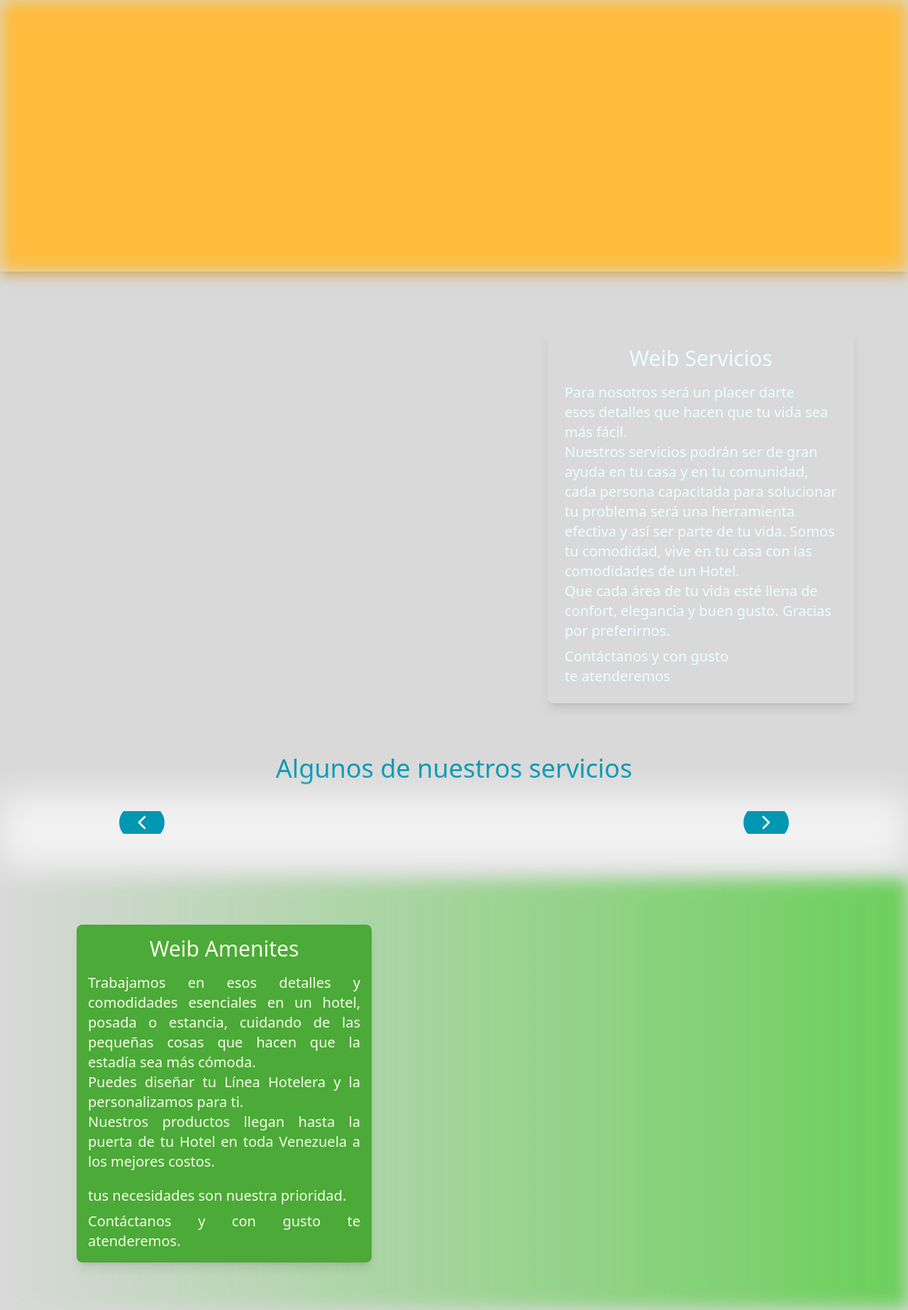
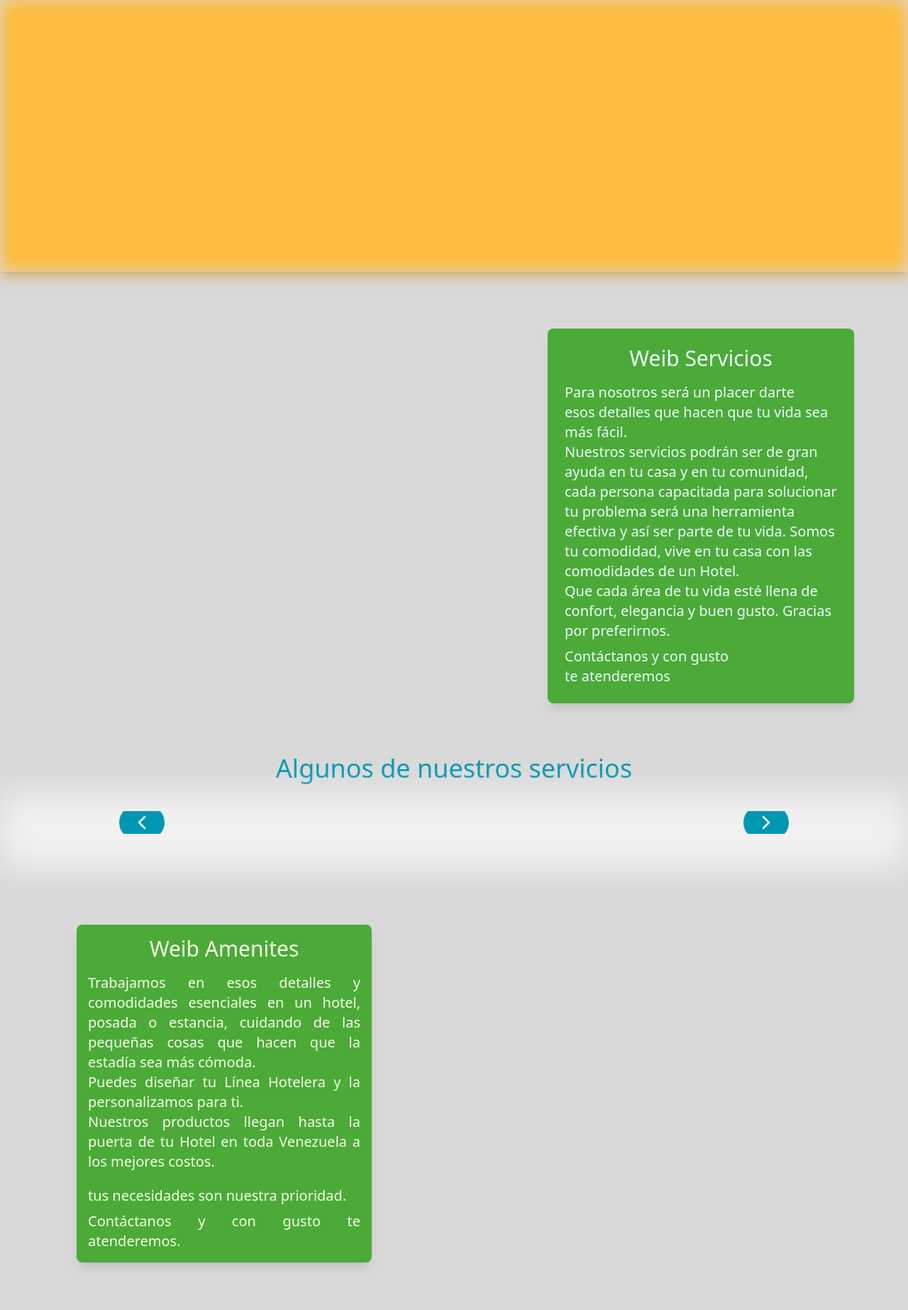
Before and after one commit to djvp3030/weib, a Django app: template main/templates/main.html in a window 1280 px wide. Shown: the part 74-1920 px from the top of the page at 71% size. Run offline with Django 5.2, Linux system fonts and the light colour scheme; the template is opened without the code that fills it, so the values that code supplies are empty; some libraries are stand-ins or nearby versions.

Commit message:
other changes

```diff
--- a/main/templates/main.html
+++ b/main/templates/main.html
@@ -39,7 +39,7 @@
     <!-- Servicios -->
     <section class="items-center mt-4 relative">
       <div
-        class="absolute bg-gradient-to-r from-[#6bcf5a]/70 from-10% w-full h-full blur-md"
+        class="absolute bg-gradient-to-r from-[#4baa38]/50 from-10% w-full h-full blur-md"
       ></div>
       <div class="flex justify-center space-x-14">
         <div class="flex relative w-1/2 h-96 self-center">
@@ -53,7 +53,7 @@
         </div>
 
         <div
-          class="flex flex-col mt-10 p-6 rounded-lg shadow-lg bg-[#6bcf5a] mb-12 z-40"
+          class="flex flex-col mt-10 p-6 rounded-lg shadow-lg bg-[#4baa38] mb-12 z-40"
         >
           <h3 class="text-3xl mb-4 mx-2 self-center text-cyan-50">
             Weib Servicios
@@ -163,7 +163,7 @@
     <!-- Tienda -->
     <section class="items-center relative">
       <div
-        class="absolute bg-gradient-to-l from-[#6bcf5a] form-10% w-full h-full blur-md"
+        class="absolute bg-gradient-to-l from-[#4baa38]/50 form-10% w-full h-full blur-md"
       ></div>
       <div class="flex justify-center py-10 space-x-14 ml-8 relative-to">
         <div
@@ -288,7 +288,7 @@
       </div>
     </section>
 
-    <div class="flex justify-center mb-10">
+    <div class="flex justify-center mb-10 bg-white/80">
       <img
         src="{%static 'imgs/logo.png'%} "
         alt=""
```
